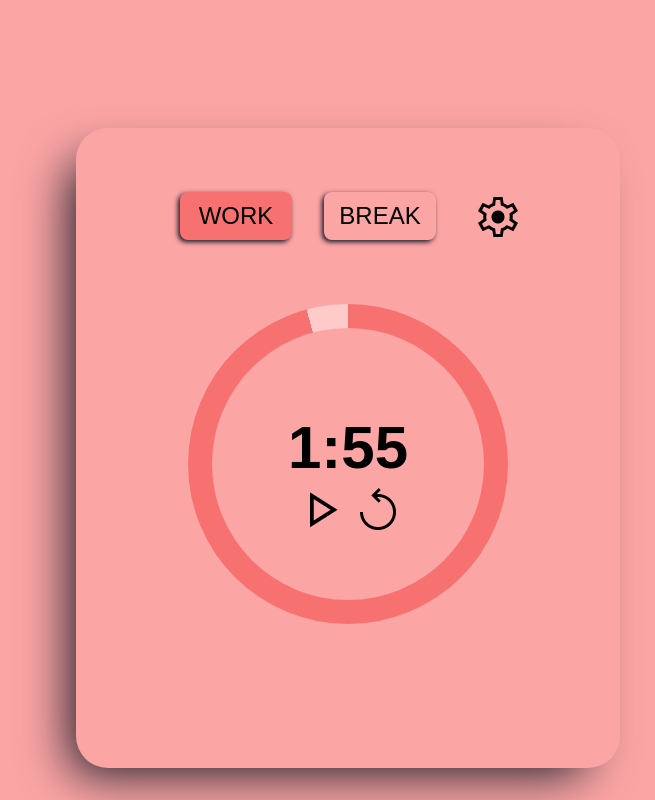
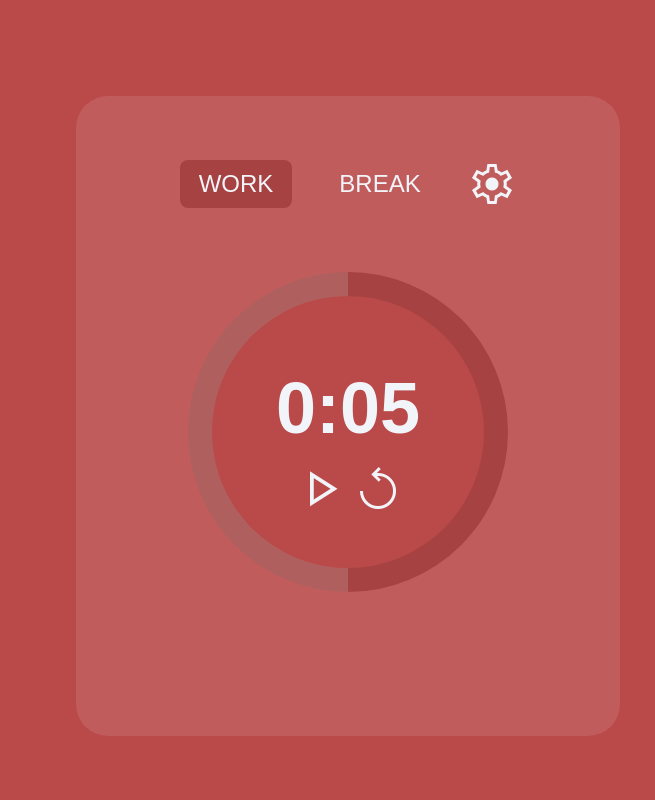
Before and after one commit to nickte4/pomo-timer, a website built with Vite: page index.html in a window 1280 px wide. Shown: the whole page, without its empty margins (292-947 px from the left). Built offline with nearby package versions, Linux system fonts and the light colour scheme; a web font is replaced by a local one.

Commit message:
Change color palette to pastel, lighter

```diff
--- a/src/main.js
+++ b/src/main.js
@@ -35,7 +35,7 @@ function activateTimer(start) {
     progressValue.textContent = secondsToMinSec(now);
     circularProgress.style.background = `conic-gradient(var(--clr-dark-red) ${
       ((now - timerEnd) / timerStart) * 360
-    }deg, var(--clr-lighter-red) 0deg)`;
+    }deg, var(--clr-lightest-red) 0deg)`;
 
     if (now == timerEnd) {
       clearInterval(progress);
@@ -43,4 +43,4 @@ function activateTimer(start) {
   }, speed);
 }
 
-activateTimer(120);
+activateTimer(10);
--- a/styles/components/timer.css
+++ b/styles/components/timer.css
@@ -2,16 +2,18 @@
   display: flex;
   justify-content: center;
   align-items: center;
-  padding-top: 8rem;
+  padding-top: 6rem;
   padding-bottom: 2rem;
 }
 
 .timer-box {
   border-radius: 2rem;
-  box-shadow: -20px 20px 50px -15px var(--clr-dark);
+  /* box-shadow: -20px 20px 50px -15px var(--clr-dark); */
+  /* box-shadow: -10px 10px 0px 0px var(--clr-dark); */
   padding: 2rem;
   width: 34rem;
   height: 40rem;
+  background: var(--clr-lighter-red);
 }
 
 .timer-header {
@@ -25,11 +27,12 @@
 
 .timer-work,
 .timer-break {
+  color: var(--clr-light);
   font-weight: 500;
   border: none;
   text-decoration: none;
   background: none;
-  box-shadow: -2px 2px 5px var(--clr-dark);
+  /* box-shadow: -2px 2px 5px var(--clr-dark); */
   border-radius: 8px;
   width: 7rem;
   height: 3rem;
@@ -42,6 +45,7 @@
 }
 
 .timer-setting {
+  position: relative;
   border: none;
   background: none;
   text-decoration: none;
@@ -49,6 +53,14 @@
   width: 3rem;
   padding-bottom: 3rem;
   cursor: pointer;
+  border-radius: 8px;
+  /* box-shadow: -2px 2px 5px var(--clr-dark); */
+}
+
+.timer-setting span {
+  position: absolute;
+  right: 0.005rem;
+  bottom: 0.05rem;
 }
 
 .timer-circle {
@@ -68,11 +80,12 @@
   border-radius: 50%;
   background: conic-gradient(
     var(--clr-dark-red) 360deg,
-    var(--clr-lighter-red) 0deg
+    var(--clr-lightest-red) 0deg
   );
   display: flex;
   justify-content: center;
   align-items: center;
+  /* box-shadow: -15px 15px 30px -15px var(--clr-dark); */
 }
 
 .circular-progress::before {
@@ -86,9 +99,9 @@
 
 .progress-value {
   position: relative;
-  bottom: 1rem;
+  bottom: 1.5rem;
   font-weight: bold;
-  font-size: var(--size-6xl);
+  font-size: var(--size-7xl);
 }
 
 .btn-start,
@@ -100,12 +113,14 @@
   cursor: pointer;
 }
 .btn-start {
+  top: 13.6rem;
   left: 8.3rem;
 }
 .btn-start span {
   font-size: var(--size-6xl);
 }
 .btn-restart {
+  top: 14rem;
   left: 12.3rem;
 }
 
--- a/styles/style.css
+++ b/styles/style.css
@@ -2,12 +2,14 @@
   --clr-background: var(--clr-red); /* insert background color */
 
   /* colors, picked from tailwindcss */
-  --clr-red: #fca5a5;
-  --clr-dark-red: #f87171;
-  --clr-lighter-red: #fecaca;
+  --clr-red: #ba4949;
+  --clr-dark-red: #a74242;
+  --clr-lighter-red: #c15c5c;
+  --clr-lightest-red: #b05f5f;
   --clr-dark: #111827;
   --clr-blue: #bfdbfe;
   --clr-dark-blue: #3b82f6;
+  --clr-light: #f1f5f9;
 
   /* sizes */
   --size-xxs: 0.5rem;
@@ -51,3 +53,7 @@ svg {
   max-width: 100%;
   user-select: none;
 }
+
+span {
+  color: var(--clr-light);
+}
```
